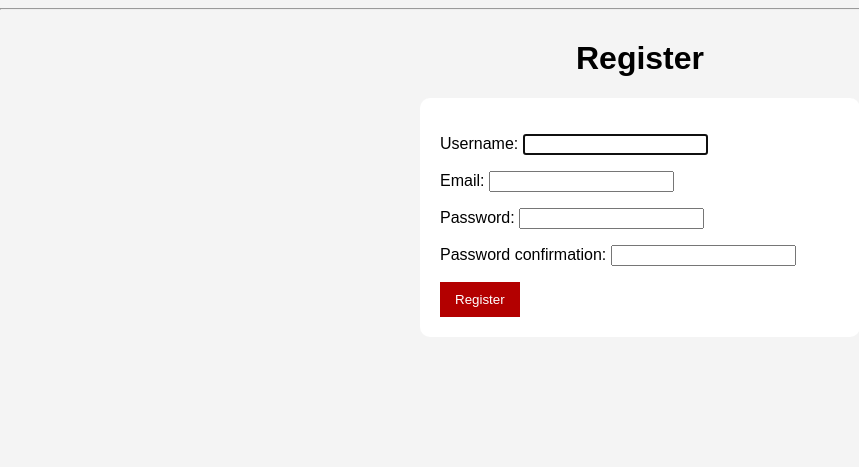
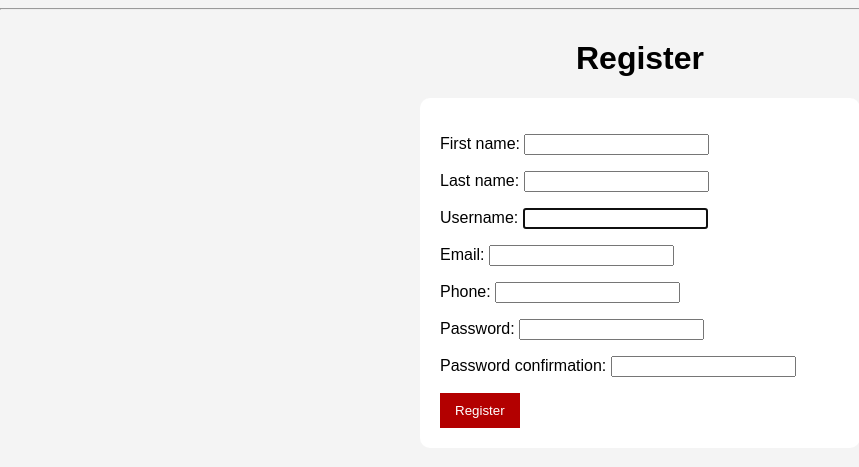
Before and after one commit to vyshnavs0003-sys/lifeflow, a Django app: page /register/ in a window 1280 px wide. Shown: the part 51-518 px from the top of the page, without its empty margins (0-859 px from the left). Run offline with Django 5.2, Linux system fonts and the light colour scheme.

Commit message:
refactor: add more custom fields in RegisterForm

```diff
--- a/bloodbank_app/forms.py
+++ b/bloodbank_app/forms.py
@@ -26,10 +26,13 @@ class BloodInventoryForm(forms.ModelForm):
         fields = ['hospital','blood_group','units_available']
 
 class RegisterForm(UserCreationForm):
+    first_name=forms.CharField(max_length=100)
+    last_name=forms.CharField(max_length=100)
     email = forms.EmailField()
+    phone = forms.CharField(max_length=10)
     class Meta:
         model = User
-        fields = ['username','email','password1','password2']
+        fields = ['first_name','last_name','username','email','phone','password1','password2']
 
 class LoginForm(AuthenticationForm):
     username = forms.CharField(max_length=100)
--- a/bloodbank_app/templates/register.html
+++ b/bloodbank_app/templates/register.html
@@ -8,6 +8,18 @@
 
     {{ form.non_field_errors}}
     <p>
+        {{ form.first_name.label_tag }}
+        {{ form.first_name }}
+        {{ form.first_name.errors}}
+    </p>
+
+    <p>
+        {{ form.last_name.label_tag }}
+        {{ form.last_name }}
+        {{ form.last_name.errors}}
+    </p>
+
+    <p>
         {{ form.username.label_tag }}
         {{ form.username }}
         {{ form.username.errors }}
@@ -17,6 +29,12 @@
         {{ form.email.label_tag }}
         {{ form.email }}
         {{ form.email.errors }}
+    </p>
+
+    <p>
+        {{ form.phone.label_tag }}
+        {{ form.phone }}
+        {{ form.phone.errors }}
     </p>
 
     <p>
```
